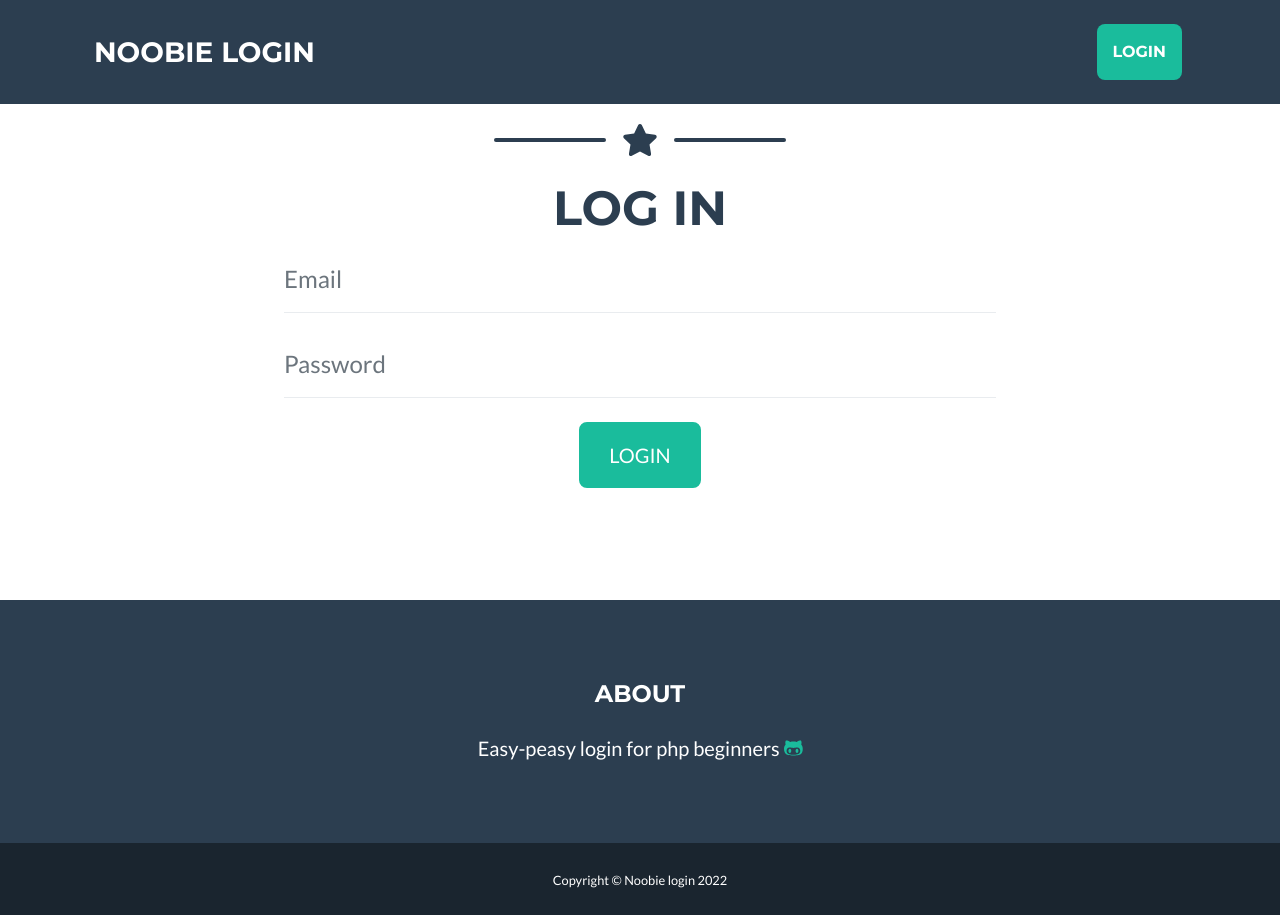
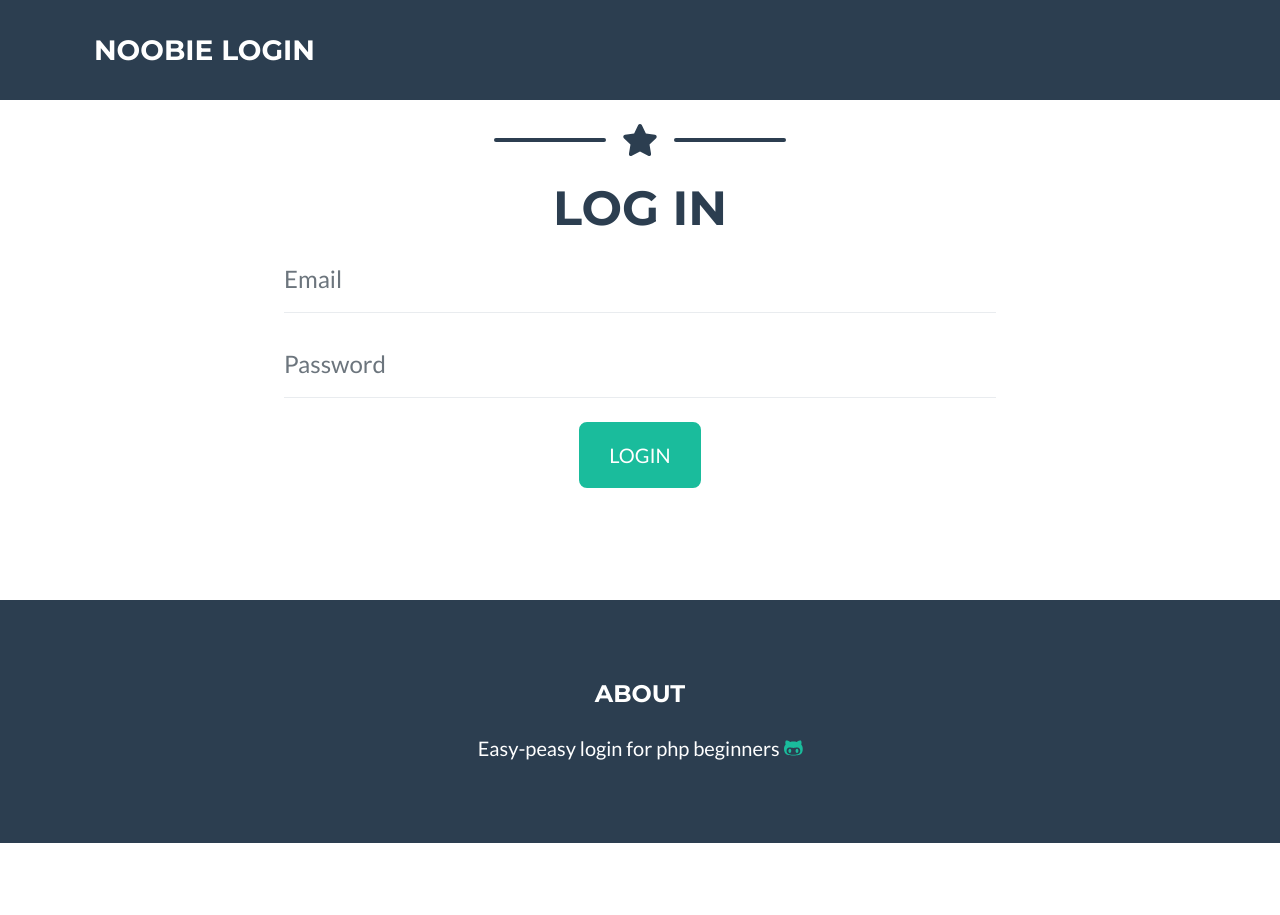
Before and after one commit to Zacheem/php-noobie-login, a PHP site: page /gitRepos/ in a window 1280 px wide. After the commit the page ends 843 px from the top, so only its background shows below. Run offline with PHP 8.4, Linux system fonts and the light colour scheme.

Commit message:
Small refactor

```diff
--- a/index.php
+++ b/index.php
@@ -18,41 +18,27 @@
 
 <?php
     session_start();
-// You can use require_once() if you want instead of direct connection
+    // You can use require_once() if you want instead of a direct connection
     // require_once("dbcon.php");
     // even include("dbcon.php"); can be used
 
-$connect = new PDO("mysql:host=localhost;dbname=noobielogin;charset=utf8", "root", "");
-// $connect = new PDO("mysql:host=host;dbname=databaseName;charset=utf8", "User", "Password");
+    $connect = new PDO("mysql:host=host;dbname=databaseName;charset=utf8", "User", "Password");
 
     try {
-    if (isset($_POST["login"])) {
+        if ($_SERVER["REQUEST_METHOD"] == "POST" && isset($_POST["login"])) {
+
             if (empty($_POST["email"]) || empty($_POST["pass"])) {
                 $message = '<div class="alert alert-danger" role="alert"><button type="button" class="close" data-dismiss="alert" aria-hidden="true"><b>x</b></button><label>All fields are required</label></div>';
             } else {
-            $statement = $connect->prepare("SELECT * FROM users WHERE email = :email or pass = :pass");
-            $statement->execute(
-                array(
-                    'email' => $_POST["email"],
-                    'pass'  => $_POST["pass"]
-                )
-            );
-            $result = $statement->fetchAll();
+                $statement = $connect->prepare("SELECT * FROM users WHERE email = ? AND pass = ?");
+                $statement->execute([$_POST["email"], $_POST["pass"]]);
+                $result = $statement->fetch(PDO::FETCH_ASSOC);
 
-            if (sizeof($result) > 0) {
-
-                foreach ($result as $row) {
-
-                    if ($row["email"] == $_POST['email'] && $row["pass"] == $_POST['pass']) {
+                if ($result) {
                     $_SESSION["email"] = $_POST["email"];
-
+                    // header("location:success.php");
                     print "<meta http-equiv='refresh' content='0;url=success.php'>";
-                        // header("location:success.php");
-
-                    } else {
-                        $message = '<div class="alert alert-danger" role="alert"><button type="button" class="close" data-dismiss="alert" aria-hidden="true">x</button><label>Wrong credentials</label></div>';
-                    }
-                }
+                    exit();
                 } else {
                     $message = '<div class="alert alert-danger" role="alert"><button type="button" class="close" data-dismiss="alert" aria-hidden="true">x</button><label>Email & password not registered</label></div>';
                 }
@@ -73,11 +59,6 @@ try {
                 Menu
                 <i class="fas fa-bars"></i>
             </button>
-            <div class="collapse navbar-collapse" id="navbarResponsive">
-                <ul class="navbar-nav ml-auto">
-                    <li class="nav-item mx-0 mx-lg-1"><a class="nav-link py-3 px-0 px-lg-3 rounded js-scroll-trigger" href="#contact">Login</a></li>
-                </ul>
-            </div>
         </div>
     </nav>
 
@@ -128,17 +109,12 @@ try {
 
                 <div class="col-lg-12">
                     <h4 class="text-uppercase mb-4">About</h4>
-                    <p class="lead mb-0">Easy-peasy login for php beginners <a href="https://github.com/adhirsaurio?tab=repositories"><i class="fab fa-github-alt"></i></a></p>
+                    <p class="lead mb-0">Easy-peasy login for php beginners <a href="http://localhost/gitRepos/php-noobie-login/success.php"><i class="fab fa-github-alt"></i></a></p>
                 </div>
 
             </div>
         </div>
     </footer>
-
-    <!-- Copyright Section-->
-    <div class="copyright py-4 text-center text-white">
-        <div class="container"><small>Copyright © Noobie login 2022</small></div>
-    </div>
 
     <!-- Scroll to Top Button (Only visible on small and extra-small screen sizes)-->
     <div class="scroll-to-top d-lg-none position-fixed">
```
Also changed, not shown: success.php (+2 -8 lines), README.md. Lines whose indentation alone changed are shown as unchanged.
